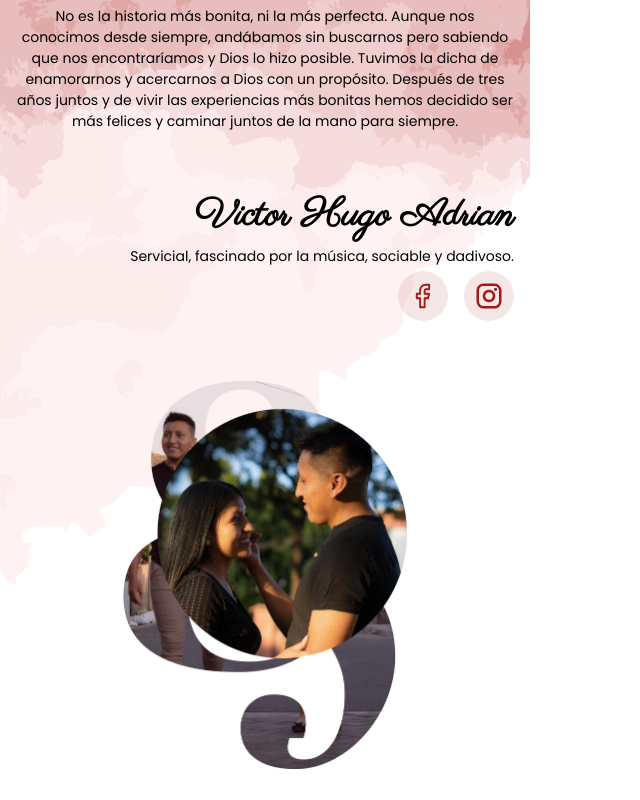
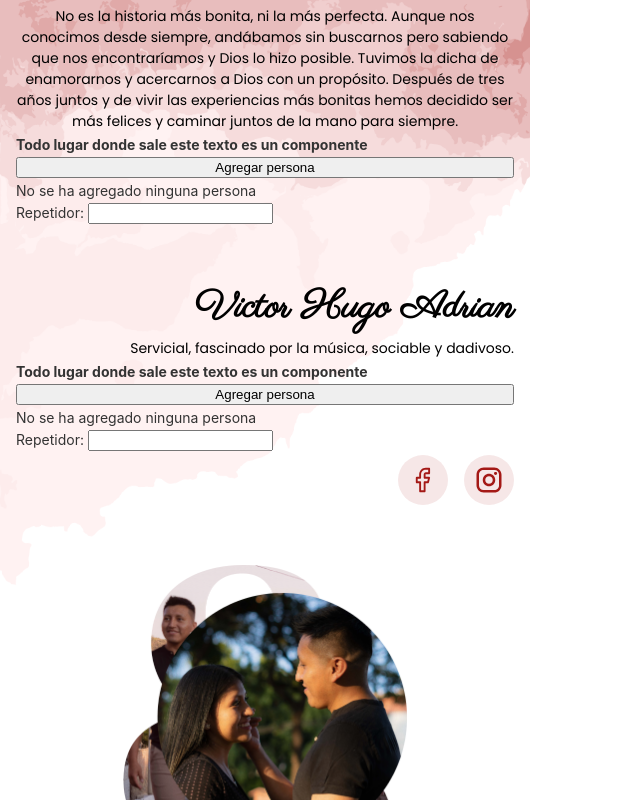
Before and after one commit to EinarDavid/Wedding, an Angular app: page / in a window 1280 px wide. Shown: the part 960-1760 px from the top of the page, without its empty margins (0-640 px from the left). Built offline with nearby package versions, Linux system fonts and the light colour scheme.

Commit message:
Interpolación Angular

```diff
--- a/src/app/components/title-description/title-description.component.html
+++ b/src/app/components/title-description/title-description.component.html
@@ -1,4 +1,16 @@
 <section class="title-description">
     <h1 class="TitleStyle" [ngStyle]="EstilosDinamicosTitle">{{Title}}</h1>
     <p class="DescriptionStyle" [ngStyle]="EstilosDinamicosDescription">{{Description}}</p>
+    <p> <strong> {{Prueba}} </strong> </p>
+
+    <button [disabled]='desabilitar'
+    (click)='agregarPersona()'
+    >Agregar persona</button>
+    <p>{{mensaje}} </p>
+
+    <div (keyup)="0">
+        <label>Repetidor: </label>
+        <input #entrada/>
+        {{entrada.value}}
+    </div>
 </section>
--- a/src/app/components/title-description/title-description.component.ts
+++ b/src/app/components/title-description/title-description.component.ts
@@ -4,10 +4,20 @@ import { Component, Input } from '@angular/core';
   selector: 'app-title-description',
   templateUrl: './title-description.component.html',
   styleUrls: ['./title-description.component.scss', '../../app.component.scss']
+
+
+
 })
 export class TitleDescriptionComponent {
   @Input() Title:string="";
   @Input() Description:string="";
   @Input() EstilosDinamicosTitle:any="";
   @Input() EstilosDinamicosDescription:any="";
+  @Input() Prueba: string='Todo lugar donde sale este texto es un componente';
+  desabilitar=false;
+  mensaje:string='No se ha agregado ninguna persona';
+
+  agregarPersona(){
+    this.mensaje='Persona agregada';
+  }
 }
```
